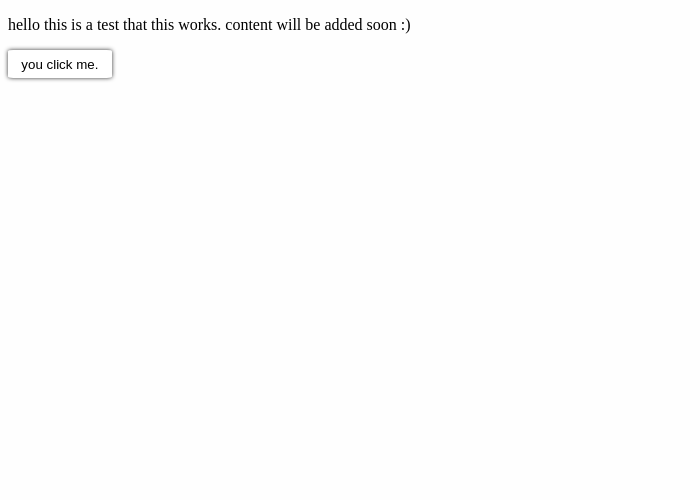
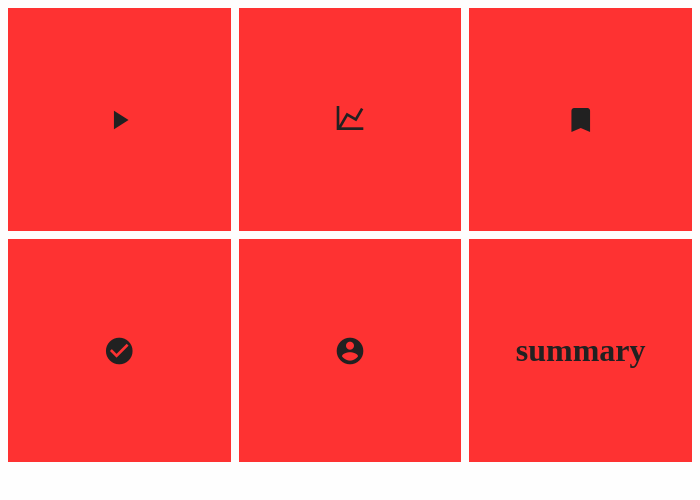
Before and after one commit to PastPapers/PastPapers, an Electron app: page app/index.html in a window 700 px wide. Drawn offline with nearby package versions, Linux system fonts and the light colour scheme; no server answers.

Commit message:
done tile layout adding proper content to start menu

```diff
--- a/app/css/index.css
+++ b/app/css/index.css
@@ -1,5 +1,11 @@
 body{
   background-color: #fefefe;
+  margin:0.25rem 0;
+  height:100vh;
+  width:100vw;
+  margin: auto;
+  overflow: hidden;
+  position: absolute;
 }
 button{
   background-color: #ffffff;
@@ -21,3 +27,44 @@ button:active{
 button::selection{
   background-color: #ffffff;
 }
+a{
+  text-decoration: none;
+}
+.grid{
+  display: flex;
+  justify-content: center;
+  vertical-align: middle;
+  margin: auto;
+  flex-wrap: wrap;
+  padding:0.25em;
+  align-items: stretch;
+}
+.tile,.square-tile{
+  display: flex;
+  flex-basis: 25%;
+  flex-direction: row;
+  flex-grow: 1;
+  margin: 0.25em;
+  background-color: #fe3232;
+}
+.tile img,.tile video,.tile iframe,.square-tile img,
+.square-tile video,.square-tile iframe{
+  height: 100%;
+  overflow: hidden;
+}
+.tile-content{
+    font-size: 2em;
+    margin:auto;
+    color:#212121;
+}
+.tile-content::selection{
+  background-color: inherit;
+}
+.slide-up{
+  position: absolute;
+  top:125%;
+  width: 100%;
+  height:20%;
+  margin: auto;
+  transition: ease 1s;
+}
--- a/app/index.html
+++ b/app/index.html
@@ -3,12 +3,34 @@
 <head>
   <meta charset="utf-8">
   <title>Past Papers</title>
+  <link rel="stylesheet" href="https://maxcdn.bootstrapcdn.com/font-awesome/4.5.0/css/font-awesome.min.css">
+  <link href="https://fonts.googleapis.com/icon?family=Material+Icons" rel="stylesheet">
   <link rel="stylesheet" type="text/css" href="css/index.css" >
+  <link href="../node_modules/css/materialdesignicons.min.css" media="all" rel="stylesheet" type="text/css" />
+  <script src="js/util.js"></script>
 </head>
-<main>
-  <body>
-    <p> hello this is a test that this works. content will be added soon :) </p>
-    <button>you click me.</button>
-  </body>
-</main>
+<body>
+  <main>
+    <div class="grid">
+      <div class="square-tile ">
+        <i class="material-icons tile-content" >play_arrow</i>
+      </div>
+      <div class="square-tile ">
+        <i class="tile-content mdi mdi-chart-line" ></i>
+      </div>
+      <div class="square-tile">
+        <i class="material-icons tile-content">bookmark</i>
+      </div>
+      <div class="square-tile grow7">
+        <i class="material-icons tile-content">check_circle</i>
+      </div>
+      <div class="square-tile ">
+        <i class="material-icons tile-content" >account_circle</i>
+      </div>
+      <div class="square-tile">
+        <h1 class="tile-content">summary</h1>
+      </div>
+    </div>
+  </main>
+</body>
 </html>
--- /dev/null
+++ b/app/js/util.js
@@ -0,0 +1,20 @@
+"use strict"
+window.$ = window.jQuery = require("jquery")
+function fixTileSquareHeight(){
+  if($(".square-tile")[0]){
+    var width = $(".square-tile").width().toString();
+    $(".square-tile").css("height", width+"px");
+  }
+}
+
+$(document).ready(
+  function(){
+    fixTileSquareHeight();
+  }
+)
+
+const remote = require("electron").remote;
+var CurrentWin = remote.getCurrentWindow()
+CurrentWin.on("resize", fixTileSquareHeight);
+CurrentWin.on("maximize", fixTileSquareHeight);
+CurrentWin.on("unmaximize", fixTileSquareHeight);
--- a/main.js
+++ b/main.js
@@ -8,14 +8,13 @@ var MainWindow = null;
 
 app.on('ready', function(){
 
-  MainWindow = new BrowserWindow({height:300, width:300, show:false});
+  MainWindow = new BrowserWindow({height:470, width:700, show:false });
 
   MainWindow.setMenu(null);
 
   MainWindow.loadURL("file://"+__dirname+"/app/index.html");
 
   MainWindow.on( 'closed', function(){
-        console.log("i don't like to be closed");
         MainWindow = null;
   }
   )
--- a/package.json
+++ b/package.json
@@ -22,6 +22,8 @@
   "homepage": "https://github.com/EthanRiley/PastPapers#readme",
   "devDependencies": {
     "electron-prebuilt": "^0.36.2",
+    "jquery": "^2.1.4",
+    "mdi": "^1.4.57",
     "pdf.js": "^0.1.0"
   }
 }
```
